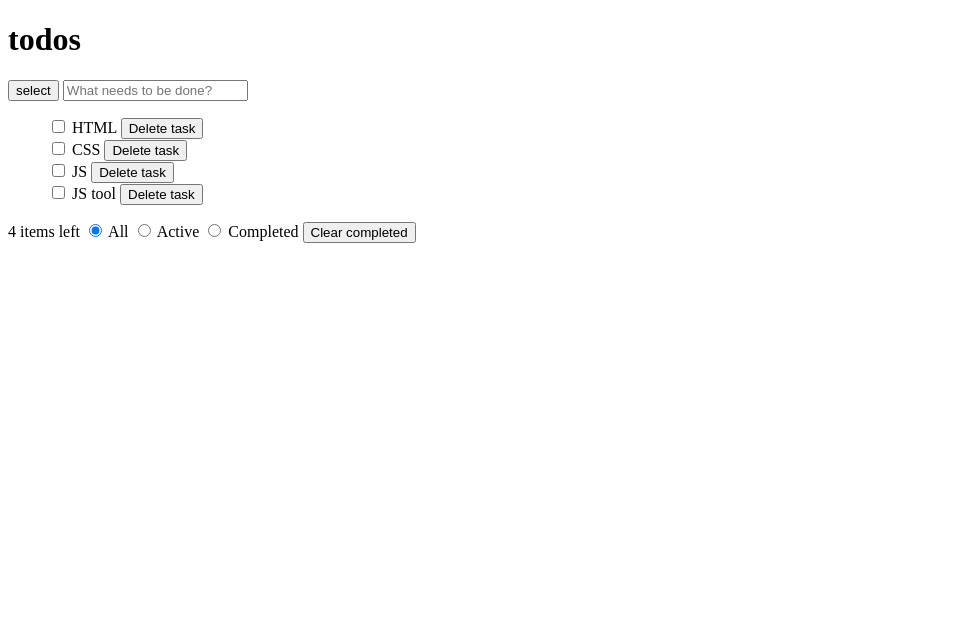
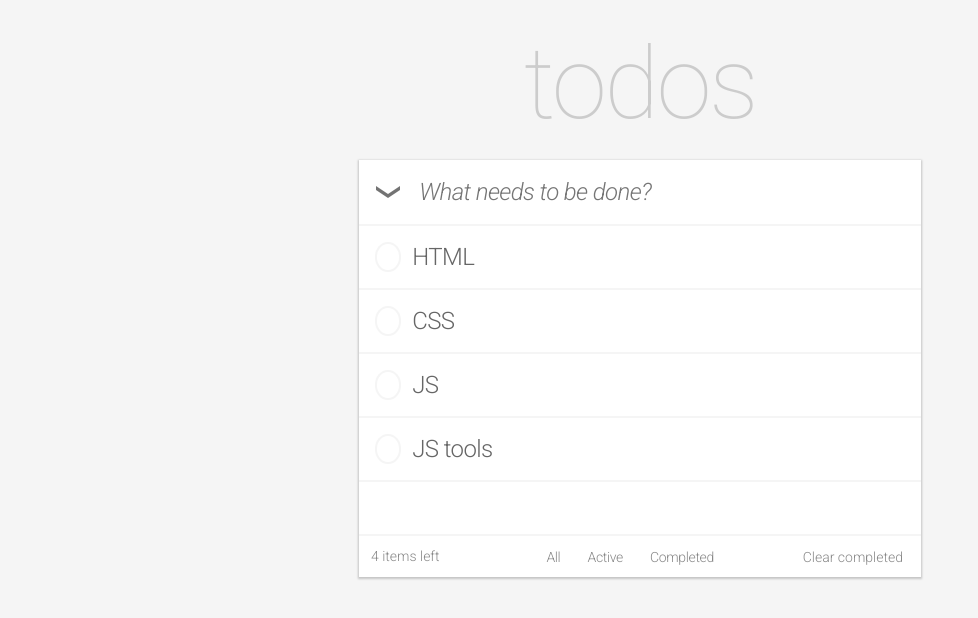
Before and after one commit to ok-technopolis-autumn-2022/Sergei_Leonov, a plain HTML site: page index.html in a window 1280 px wide. Shown: the whole page, without its empty margins (0-978 px from the left). Drawn offline with Linux system fonts and the light colour scheme.

Commit message:
task2 Leonov

```diff
--- a/index.html
+++ b/index.html
@@ -2,81 +2,72 @@
 <html lang="en">
 <head>
     <meta charset="UTF-8">
+    <link rel="stylesheet" href="style.css">
+    <link rel="preconnect" href="https://fonts.googleapis.com">
+    <link rel="preconnect" href="https://fonts.gstatic.com" crossorigin>
+    <link href="https://fonts.googleapis.com/css2?family=Roboto:ital,wght@0,100;0,300;1,100;1,300&display=swap"
+          rel="stylesheet">
     <title>todos</title>
 </head>
 <body>
-    <header role="banner">
-        <h1>todos</h1>
+    <header class="todo-header" role="banner">
+        <h1 class="todo-title">todos</h1>
     </header>
+    <div class="main-body">
         <main>
             <section>
-            <div>
-                <button>select</button>
-                <input type="text" placeholder="What needs to be done?" aria-label="add todo">
+                <div class="input-task">
+                    <button class="select-all" title="select all"></button>
+                    <input class="input-field" type="text" placeholder="What needs to be done?" aria-label="add todo">
                 </div>
             </section>
-        <section>
-            <ul type="none">
-                <li>
-                    <div>
-                        <input type="checkbox" aria-label="Completed task: HTML">
-                        <span>HTML</span>
-                        <button>Delete task</button>
-                    </div>
-                    <div>
-                        <input type="text" value="HTML" aria-label="Edit task: HTML" hidden="hidden">
-                    </div>
+            <section class="section-of-tasks">
+                <ul class="list-of-tasks">
+                    <li class="todo-task">
+                        <input id="check1" class="checkbox" type="checkbox">
+                        <label class="new-checkbox" for="check1"> </label>
+                        <input class="todo-task-text" type="text" value="HTML">
+                        <button class="delete-task"></button>
                     </li>
-                <li>
-                    <div>
-                        <input type="checkbox" aria-label="Completed task: CSS">
-                        <span>CSS</span>
-                        <button>Delete task</button>
-                    </div>
-                    <div>
-                        <input type="text" value="CSS" aria-label="Edit task: CSS" hidden="hidden">
-                    </div>
+                    <li class="todo-task">
+                        <input id="check2" class="checkbox" type="checkbox">
+                        <label class="new-checkbox" for="check2"> </label>
+                        <input class="todo-task-text" type="text" value="CSS">
+                        <button class="delete-task"></button>
                     </li>
-                <li>
-                    <div>
-                        <input type="checkbox" aria-label="Completed task: JS">
-                        <span>JS</span>
-                        <button>Delete task</button>
-                    </div>
-                    <div>
-                        <input type="text" value="JS" aria-label="Edit task: JS" hidden="hidden">
-                    </div>
+                    <li class="todo-task">
+                        <input id="check3" class="checkbox" type="checkbox">
+                        <label class="new-checkbox" for="check3"> </label>
+                        <input class="todo-task-text" type="text" value="JS">
+                        <button class="delete-task"></button>
                     </li>
-                <li>
-                    <div>
-                        <input type="checkbox" aria-label="Completed task: JS tool">
-                        <span>JS tool</span>
-                        <button>Delete task</button>
-                    </div>
-                    <div>
-                        <input type="text" value="JS tool" aria-label="Edit task: JS tool" hidden="hidden">
-                    </div>
+                    <li class="todo-task">
+                        <input id="check4" class="checkbox" type="checkbox">
+                        <label class="new-checkbox" for="check4"> </label>
+                        <input class="todo-task-text" type="text" value="JS tools">
+                        <button class="delete-task"></button>
                     </li>
                 </ul>
             </section>
         </main>
-    <footer>
-        <span>4 items left</span>
-        <span role="radiogroup" aria-label="todos display mode">
-            <label>
-                <input type="radio" aria-label="all todos" checked>
-                All
+        <footer class="footer">
+            <span class="items-left">4 items left</span>
+            <span role="radiogroup" aria-label="todos display mode" class="tasks-filter">
+            <label class="radio-button">
+                <input class="radio-input" id="radio1" type="radio" aria-label="all todos" checked>
+                <label class="radio-text" for="radio1">All</label>
             </label>
-            <label>
-                <input type="radio" aria-label="active todos">
-                Active
+            <label class="radio-button">
+                <input class="radio-input" id="radio2" type="radio" aria-label="active todos">
+                <label class="radio-text" for="radio2">Active</label>
             </label>
-            <label>
-                <input type="radio" aria-label="competed todos">
-                Completed
+            <label class="radio-button">
+                <input class="radio-input" id="radio3" type="radio" aria-label="competed todos">
+                <label class="radio-text" for="radio3">Completed</label>
             </label>
         </span>
-        <button>Clear completed</button>
+            <button class="clear-completed">Clear completed</button>
         </footer>
+    </div>
 </body>
 </html>
--- /dev/null
+++ b/style.css
@@ -0,0 +1,205 @@
+* {
+    font-family: "Roboto", sans-serif;
+    background-color: #F5F5F5;
+    box-sizing: border-box;
+}
+
+button {
+    border: none;
+    background-color: inherit;
+    cursor: pointer;
+}
+
+body {
+    display: flex;
+    flex-direction: column;
+    align-items: center;
+}
+
+.todo-header {
+    display: flex;
+    text-align: center;
+}
+
+.todo-title {
+    font-size: 100px;
+    font-weight: 100;
+    letter-spacing: -2.5px;
+    line-height: 18%;
+    vertical-align: top;
+    color: #CCCCCC;
+}
+
+.main-body {
+    height: 417px;
+    width: 562px;
+    box-shadow: 0 1px 2px 1px rgba(0, 0, 0, 0.2);
+    background-color: white;
+}
+
+.input-task {
+    display: flex;
+    align-items: center;
+    flex-flow: nowrap;
+    height: 66px;
+    background-color: white;
+    border-bottom: 2px solid;
+    border-color: rgba(0, 0, 0, 0.04);
+}
+
+button.select-all {
+    height: 16px;
+    width: 25px;
+    background-image: url("./icons/select-all.png");
+    background-repeat: no-repeat;
+    background-size: contain;
+    background-position: center;
+    margin-left: 17px;
+    margin-right: 17px;
+}
+
+.input-field {
+    width: 95%;
+    border: none;
+    outline: none;
+    background-color: white;
+    font-size: 24px;
+    font-style: italic;
+    letter-spacing: -0.6px;
+    font-weight: 300;
+}
+
+.section-of-tasks {
+    display: flex;
+    background-color: white;
+    height: 308px;
+}
+
+.list-of-tasks {
+    border-top: 2px solid;
+    border-color: rgba(0, 0, 0, 0.04);
+    padding: 0;
+    list-style: none;
+    height: 291px;
+    overflow: auto;
+    background-color: white;
+    margin-top: -2px;
+}
+
+.todo-task {
+    display: flex;
+    justify-content: space-around;
+    align-items: center;
+    background-color: white;
+    height: 64px;
+    width: 562px;
+    border-bottom: 2px solid;
+    border-color: rgba(0, 0, 0, 0.04);
+}
+
+.todo-task:hover {
+    cursor: pointer;
+}
+
+.todo-task-text {
+    background-color: white;
+    font-size: 24px;
+    font-weight: 300;
+    letter-spacing: -0.6px;
+    width: 100%;
+    color: #666666;
+    flex-grow: 1;
+    border: none;
+    outline: none;
+}
+
+
+.delete-task {
+    display: flex;
+    align-items: center;
+    margin-right: 11px;
+    height: 20px;
+    width: 20px;
+    background-image: url("./icons/close.png");
+    background-repeat: no-repeat;
+    background-size: contain;
+    background-position: center;
+    cursor: pointer;
+    opacity: 0;
+}
+
+.todo-task-text:hover {
+    cursor: pointer;
+}
+
+.delete-task:hover {
+    opacity: 1;
+}
+
+.checkbox {
+    z-index: -1;
+    opacity: 0;
+}
+
+.new-checkbox {
+    display: inline-block;
+    content: "";
+    width: 30px;
+    height: 30px;
+    margin-left: -4px;
+    margin-right: 9px;
+    border-radius: 50%;
+    border: 2px solid rgba(0, 0, 0, 0.04);
+    background-color: white;
+    cursor: pointer;
+}
+
+
+.footer {
+    justify-content: space-between;
+    display: flex;
+    border-top: 2px solid;
+    border-color: rgba(0, 0, 0, 0.04);
+    height: 43px;
+    background-color: white;
+}
+
+.items-left {
+    font-weight: 300;
+    font-size: 14px;
+    color: #888888;
+    margin-left: 12px;
+    margin-top: 12px;
+    background-color: white;
+}
+
+.clear-completed {
+    font-weight: 300;
+    font-size: 14px;
+    color: #888888;
+    margin-right: 12px;
+    background-color: white;
+}
+
+.tasks-filter {
+    background-color: white;
+    color: #888888;
+    font-size: 14px;
+    font-weight: 300;
+    letter-spacing: -0.35px;
+    margin-top: 10px;
+}
+
+.radio-button {
+    background-color: white;
+    cursor: pointer;
+}
+
+.radio-input {
+    opacity: 0;
+}
+
+.radio-text {
+    background-color: white;
+    cursor: pointer;
+}
```
Also changed, not shown: icons/close.png (added), icons/select-all.png (added). Lines whose indentation alone changed are shown as unchanged.
